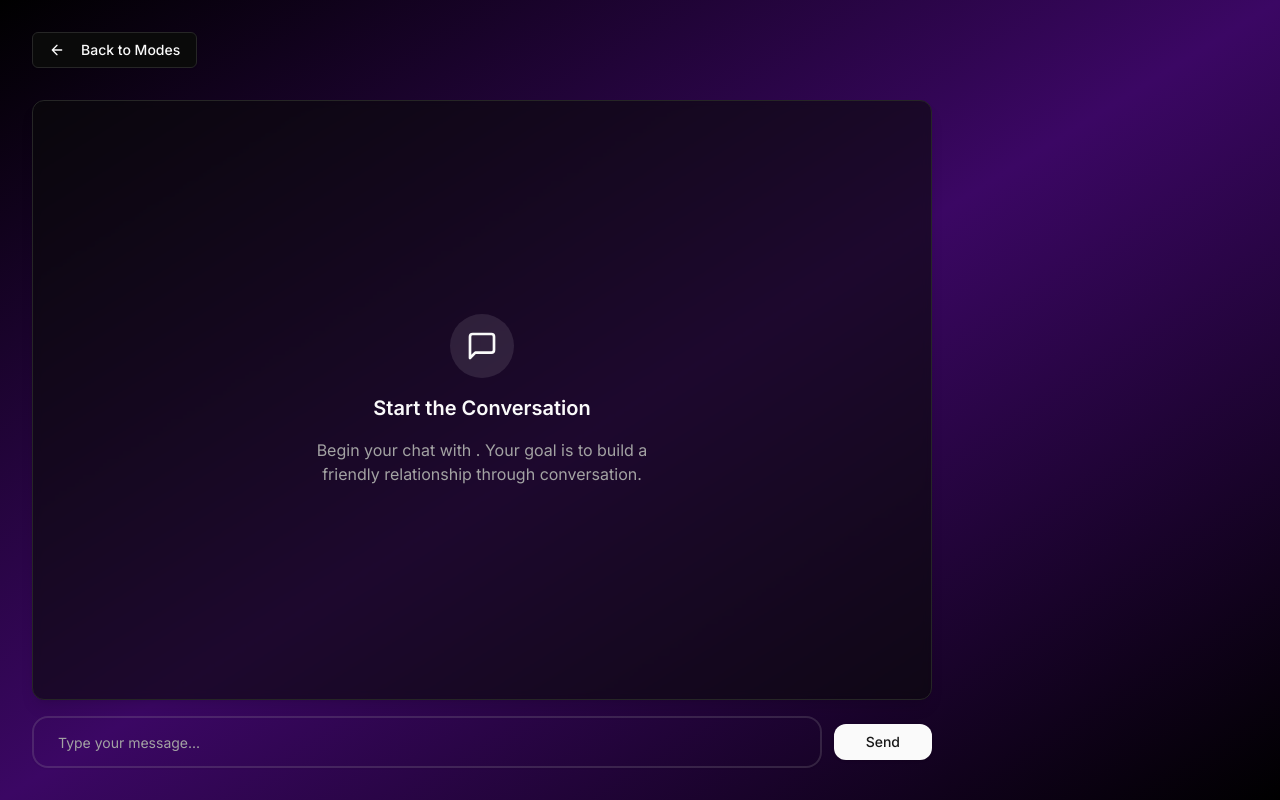
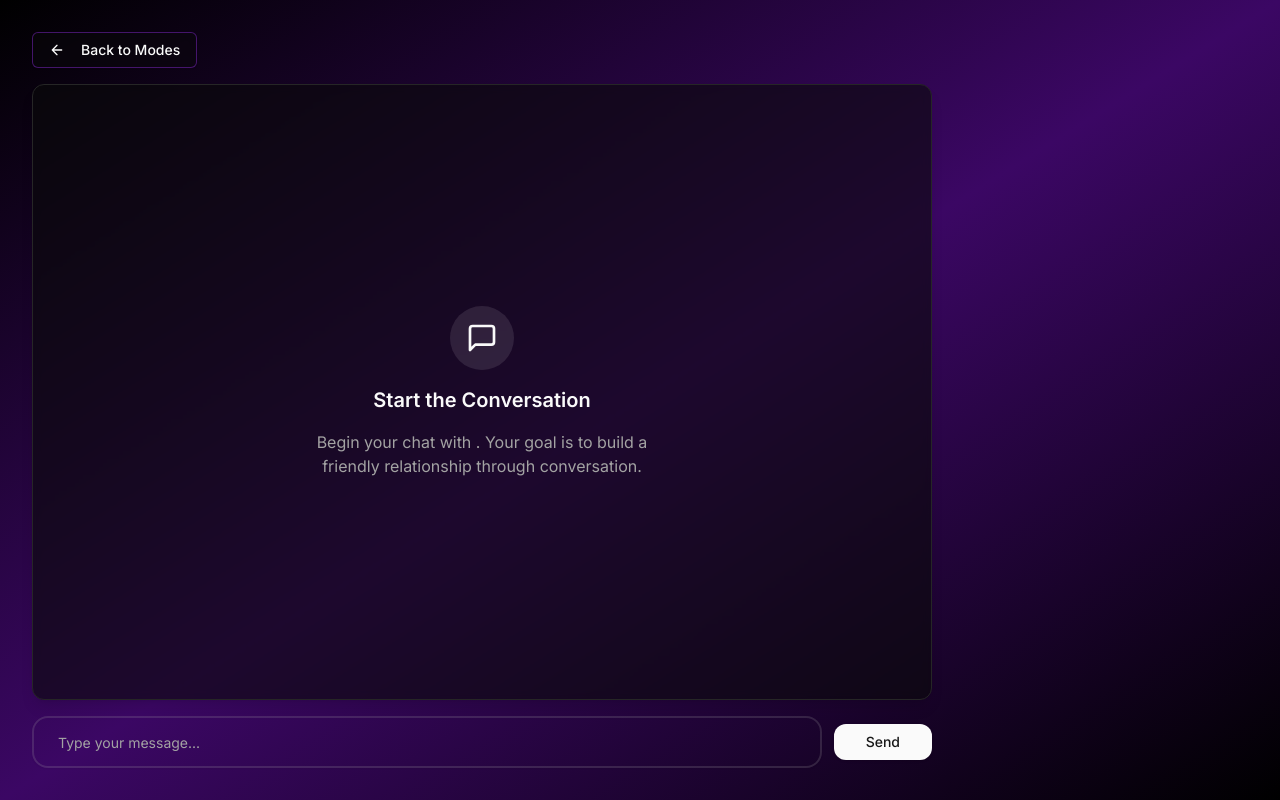
Before and after one commit to sohini1728/ai-chat-game, a Next.js app: page /chat in a window 1280 px wide. Built offline with nearby package versions, Linux system fonts and the light colour scheme.

Commit message:
update "back to modes" button style

```diff
--- a/app/chat/page.tsx
+++ b/app/chat/page.tsx
@@ -146,7 +146,10 @@ export default function ChatScreen() {
       <div className="w-full md:w-3/4 flex flex-col h-full">
         <div className="mb-4">
           <Link href="/modes">
-            <Button variant="outline" className="mb-4">
+            <Button
+              variant="outline"
+              className="bg-background/40 backdrop-blur-sm border-purple-800/60 hover:bg-background/60"
+            >
               <svg
                 xmlns="http://www.w3.org/2000/svg"
                 width="24"
--- a/app/start/page.tsx
+++ b/app/start/page.tsx
@@ -42,7 +42,7 @@ export default function StartGame() {
     >
       <div className="flex items-center justify-between mb-8">
         <Link href="/modes">
-          <Button variant="outline">
+          <Button variant="outline" className="bg-background/40 backdrop-blur-sm border-purple-800/60 hover:bg-background/60">
             <svg
               xmlns="http://www.w3.org/2000/svg"
               width="24"
```
